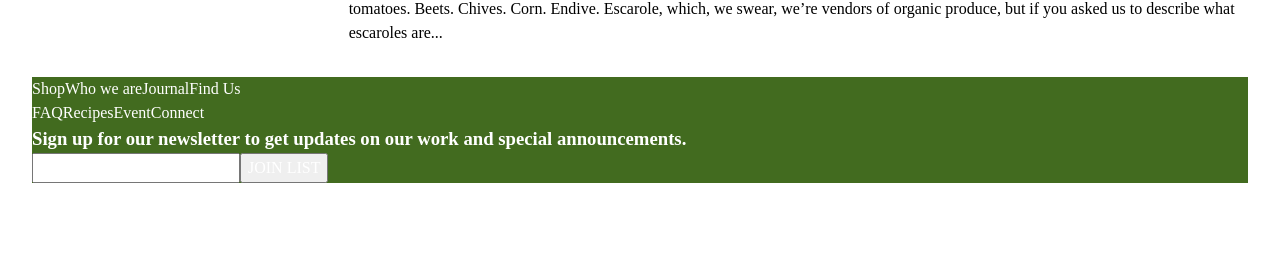
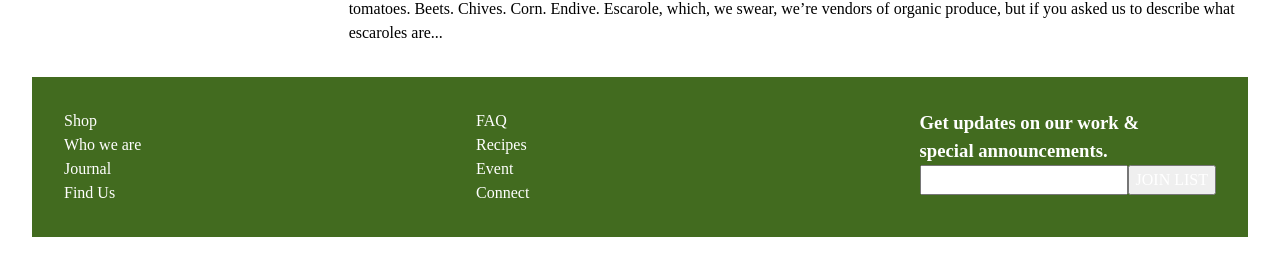
Before and after one commit to Ayoroq/farmLand, a React (Vite) app: page / in a window 1280 px wide. Shown: the part 2121-2387 px from the top of the page. Before the commit the page ends 2336 px from the top, so only its background shows below. Built offline with nearby package versions, Linux system fonts and the light colour scheme; a web font is replaced by a local one.

Commit message:
Started adding files to the footer

```diff
--- a/src/pages/Home/Home.jsx
+++ b/src/pages/Home/Home.jsx
@@ -100,7 +100,7 @@ export default function Home() {
         <div className={styles.footerContainer2}>
           <div className={styles.newsletter}>
             <h3>
-              Sign up for our newsletter to get updates on our work and special announcements.
+              Get updates on our work & <br/> special announcements.
             </h3>
             <p>
               <label htmlFor=""></label>
--- a/src/pages/Home/Home.module.css
+++ b/src/pages/Home/Home.module.css
@@ -69,11 +69,28 @@
 
 /* footer */
 .footer{
+  padding: 2rem;
+  width: 100%;
   background-color: #426B1F;
+  display: flex;
+  gap: 5rem;
+  justify-content: space-between;
 }
 
 .footer *{
   color: white;
+}
+
+.footerContainer1{
+  flex: 0.6;
+  display: flex;
+  justify-content: space-between;
+  gap: 2rem;
+}
+
+.footerContainer1a{
+  display: flex;
+  flex-direction: column;
 }
 
 @keyframes show {
```
